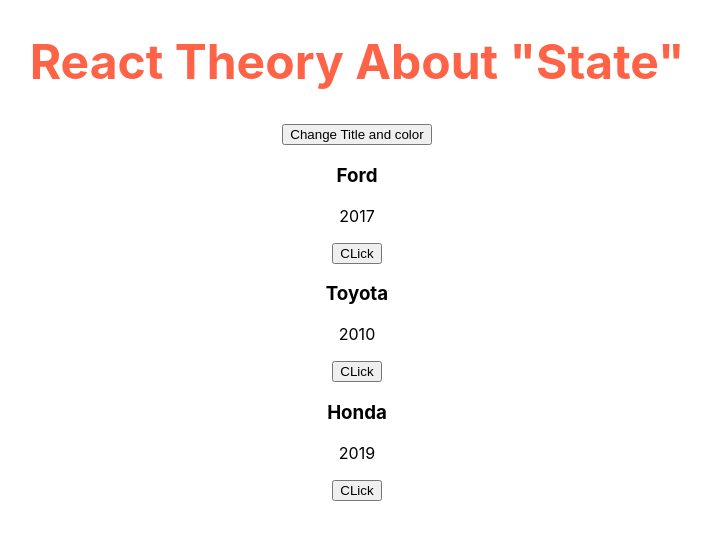
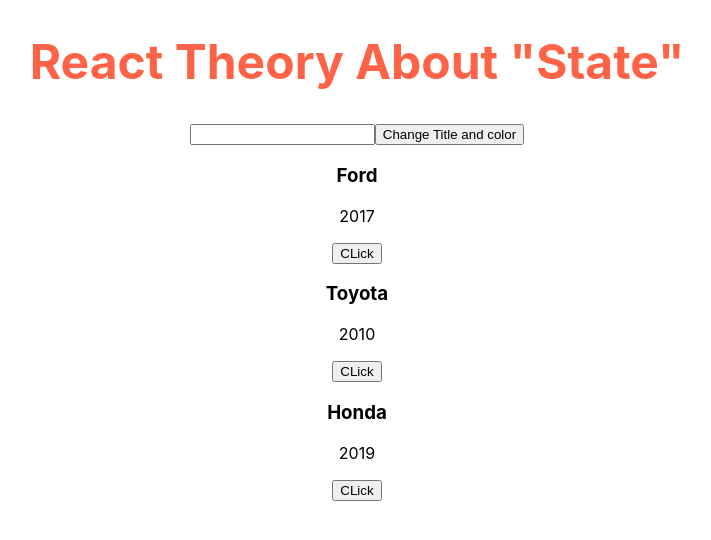
Before and after one commit to aleksey-lav/react-theory, a React (Create React App) app: page / in a window 1280 px wide. Shown: the top 540 px of the page, without its empty margins (283-994 px from the left). Built offline with nearby package versions, Linux system fonts and the light colour scheme.

Commit message:
event onChange for input.

```diff
--- a/src/App.js
+++ b/src/App.js
@@ -20,6 +20,12 @@ class App extends Component {
             pageTitle: newTitle
         })
     };
+
+    handleInput = (event) => {
+        this.setState({
+         pageTitle: event.target.value
+        })
+    };
   render() {
       const divStyle = {
         // 'text-alegn' : 'center'
@@ -32,6 +38,7 @@ class App extends Component {
       <div className="App" style={divStyle}>
           <h1 style={{color: 'tomato', fontSize: '48px', fontWeight: '700'}}>{this.state.pageTitle}</h1>
 
+          <input type="text" onChange={this.handleInput}/>
           <button
               onClick={this.changeTitleHandler.bind(this, 'Changed')}>Change Title and color
           </button>
```
